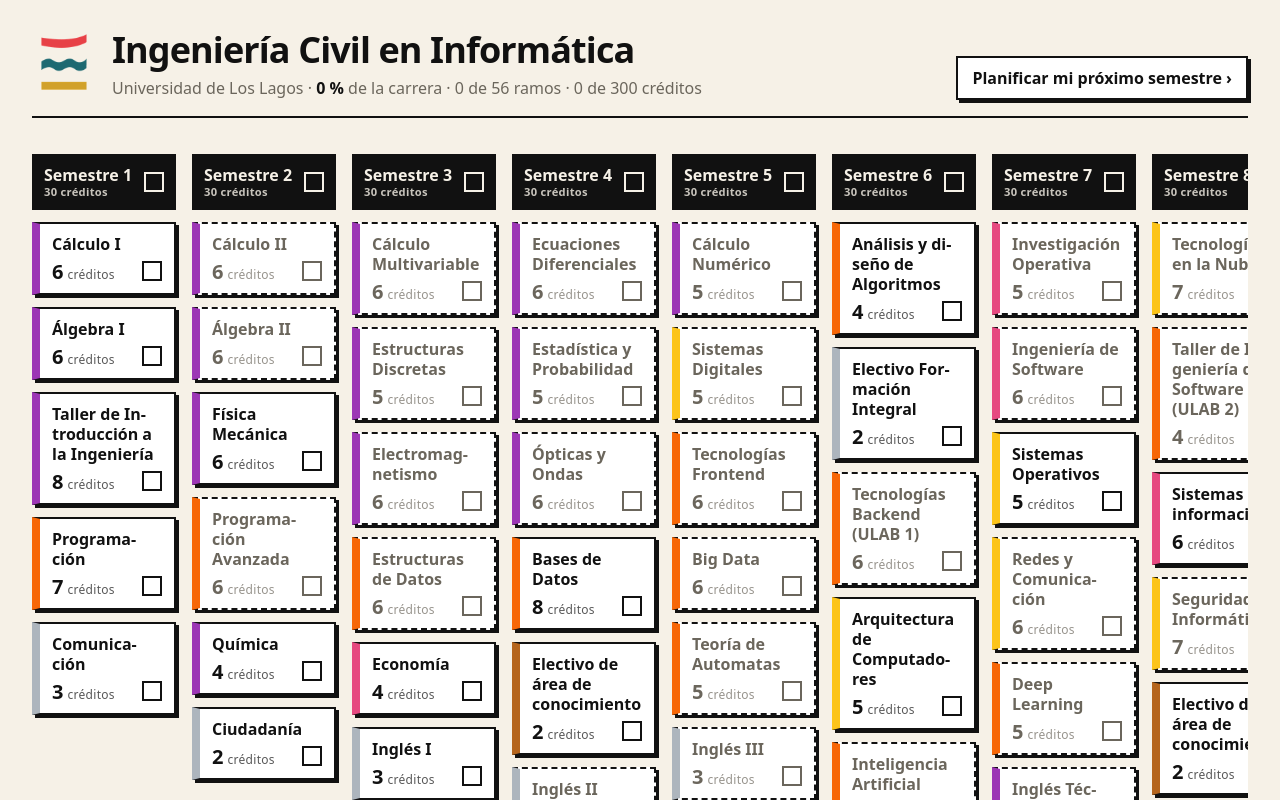
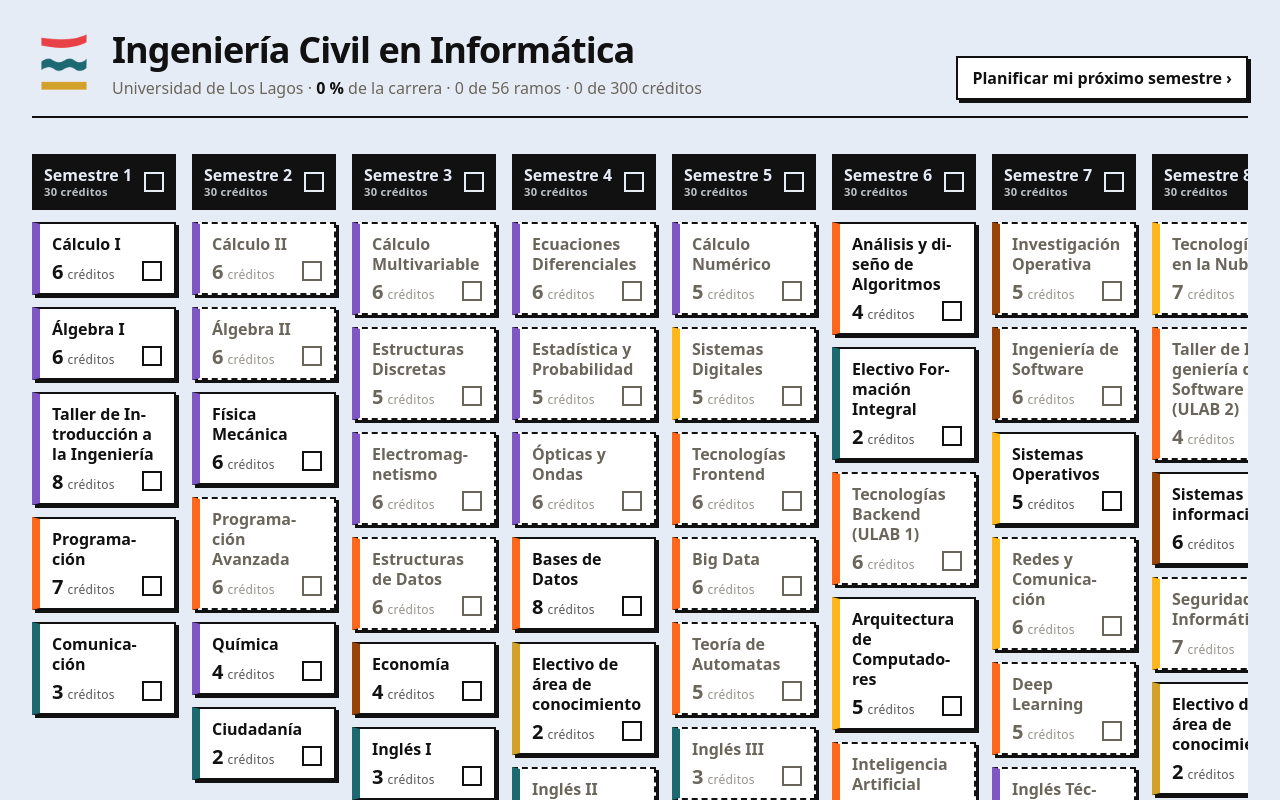
Before and after one commit to Awerito/MallaICINFUlagos, a React (Vite) app: page / in a window 1280 px wide. Shown: the top 800 px of the page. Built offline with nearby package versions, Linux system fonts and the light colour scheme.

Commit message:
change(malla): switch palette to official ULagos brand colors

```diff
--- a/src/data/areas.json
+++ b/src/data/areas.json
@@ -1,26 +1,26 @@
 {
   "CE1AI": {
     "label": "Aplicaciones Informáticas",
-    "color": "#F76707"
+    "color": "#FF671D"
   },
   "CE2PI": {
     "label": "Proyectos Informáticos",
-    "color": "#E64980"
+    "color": "#994308"
   },
   "CE3TI": {
     "label": "Tecnologías de Información",
-    "color": "#FCC419"
+    "color": "#FFB71B"
   },
   "CI": {
     "label": "Ciencias de la Ingeniería",
-    "color": "#9C36B5"
+    "color": "#7E57C5"
   },
   "CFI": {
     "label": "Centro de Formación Integral",
-    "color": "#ADB5BD"
+    "color": "#1D6971"
   },
   "ELEC": {
     "label": "Electivos/Prácticas",
-    "color": "#B5651D"
+    "color": "#D1A12A"
   }
 }
--- a/src/index.css
+++ b/src/index.css
@@ -5,14 +5,14 @@
 
 @theme {
   --font-sans: "Cooper Hewitt", system-ui, sans-serif;
-  --color-paper: #f6f1e7;
+  --color-paper: #e6ecf6;
   --color-ink: #111111;
   --color-muted: #6b665c;
   --color-approved: #e3e3e3;
-  --color-green: #2f9e44;
-  --color-blue: #1f5fd6;
-  --color-red: #c92a2a;
-  --color-hatch: #ece8df;
+  --color-green: #5e9515;
+  --color-blue: #003da6;
+  --color-red: #ca3625;
+  --color-hatch: #dfe6f0;
   --shadow-brutal: 4px 4px 0 0 var(--color-ink);
   --shadow-brutal-sm: 3px 3px 0 0 var(--color-ink);
 }
```
